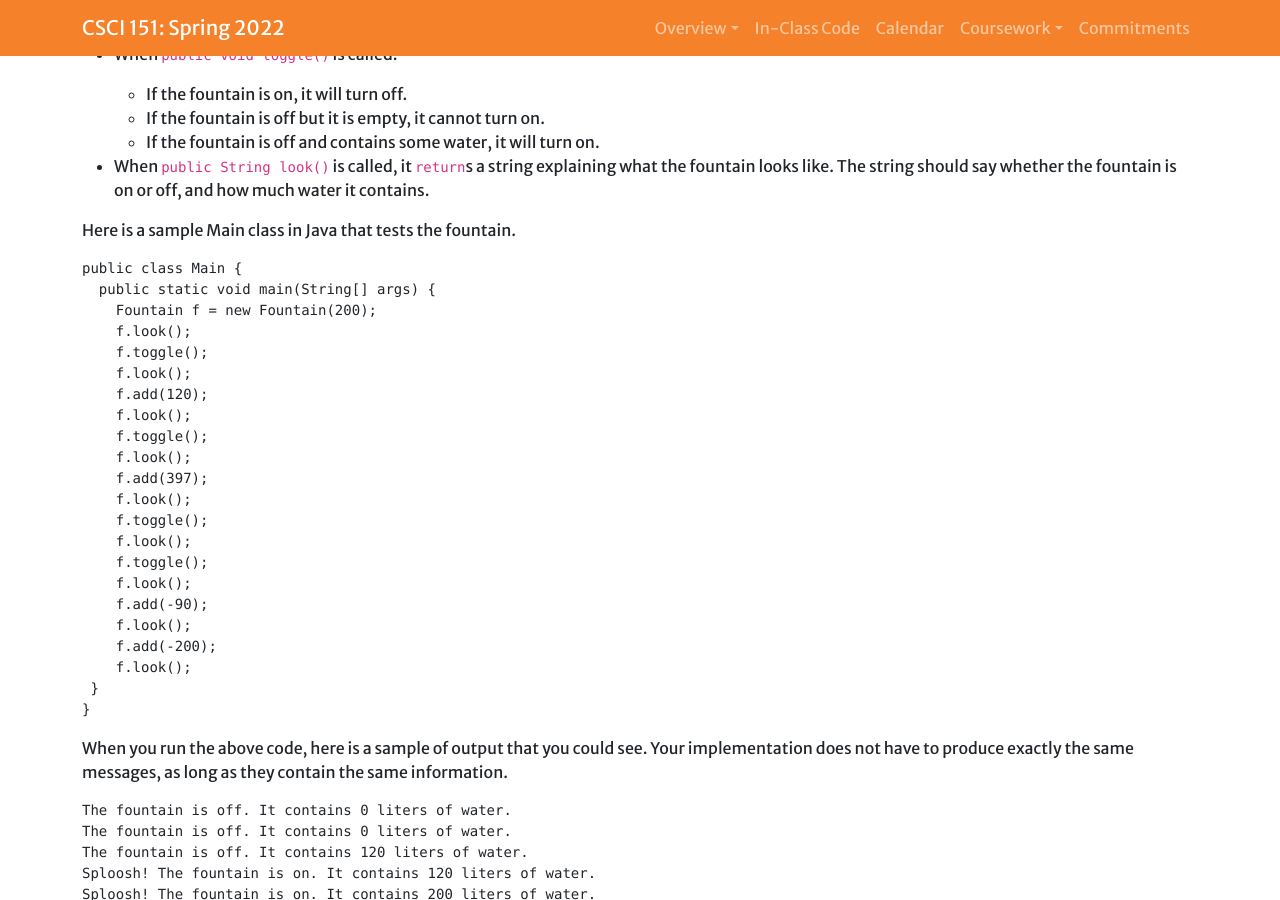
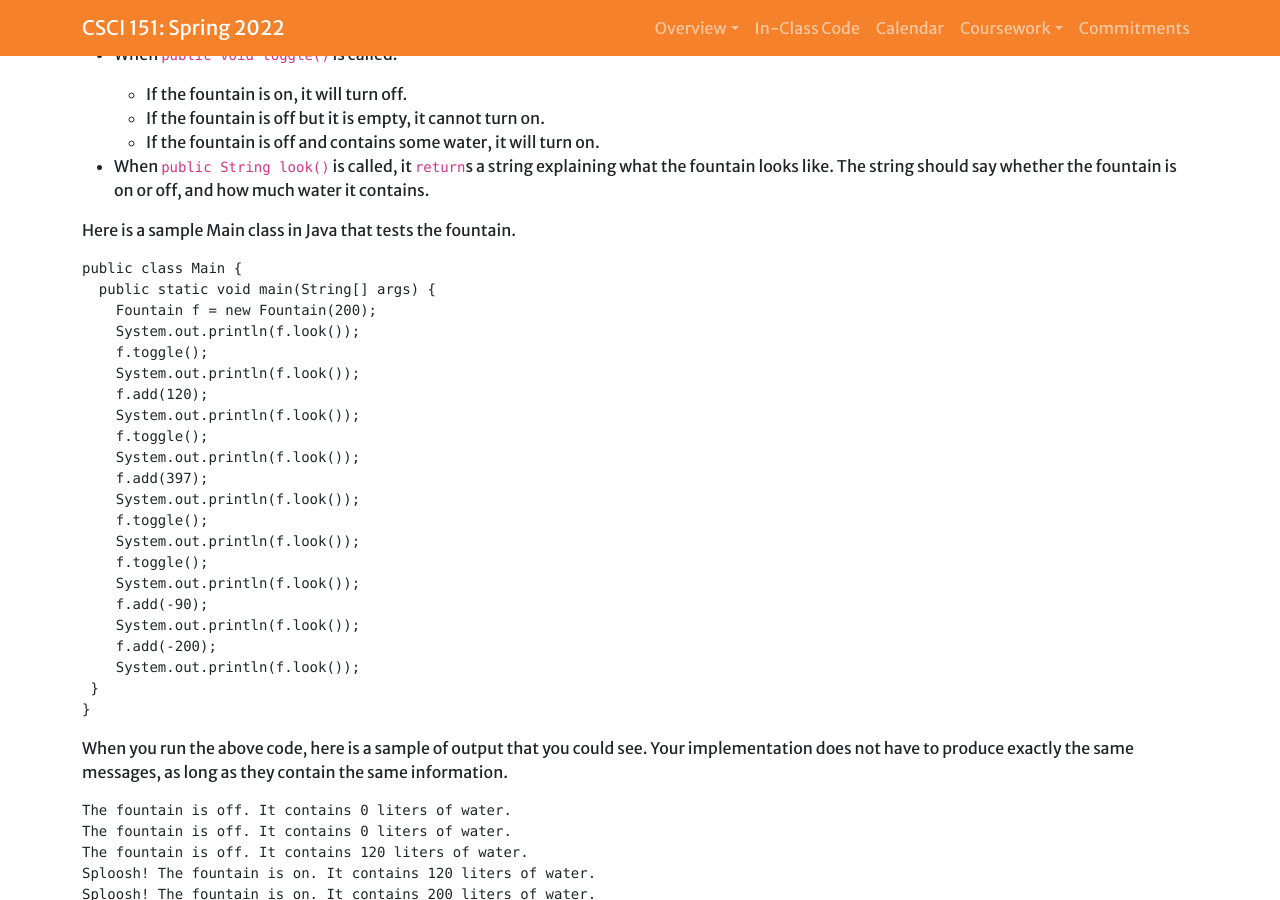
Before and after one commit to Hendrix-CS/csci151, a Jekyll site: the page built from homework/fountain.md, in a window 1280 px wide and 900 px high, scrolled down 550 px. Built offline with Jekyll 4.4.1, drawn with Linux system fonts in a browser that asks for light colours; a script that is not in the unit is left out.

Commit message:
Adding print statements

````diff
--- a/homework/fountain.md
+++ b/homework/fountain.md
@@ -52,23 +52,23 @@ Here is a sample Main class in Java that tests the fountain.
 public class Main {
   public static void main(String[] args) {
     Fountain f = new Fountain(200);
-    f.look();
+    System.out.println(f.look());
     f.toggle();
-    f.look();
+    System.out.println(f.look());
     f.add(120);
-    f.look();
+    System.out.println(f.look());
     f.toggle();
-    f.look();
+    System.out.println(f.look());
     f.add(397);
-    f.look();
+    System.out.println(f.look());
     f.toggle();
-    f.look();
+    System.out.println(f.look());
     f.toggle();
-    f.look();
+    System.out.println(f.look());
     f.add(-90);
-    f.look();
+    System.out.println(f.look());
     f.add(-200);
-    f.look();
+    System.out.println(f.look());
  }
 }
 ```
````
